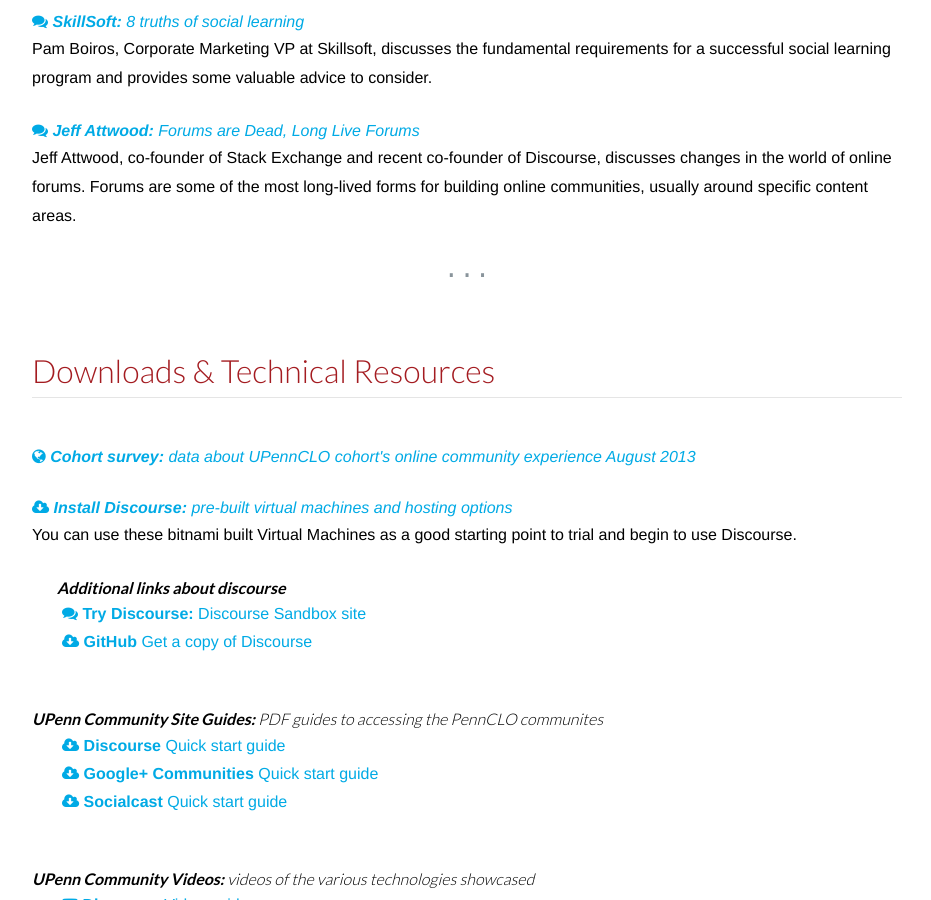
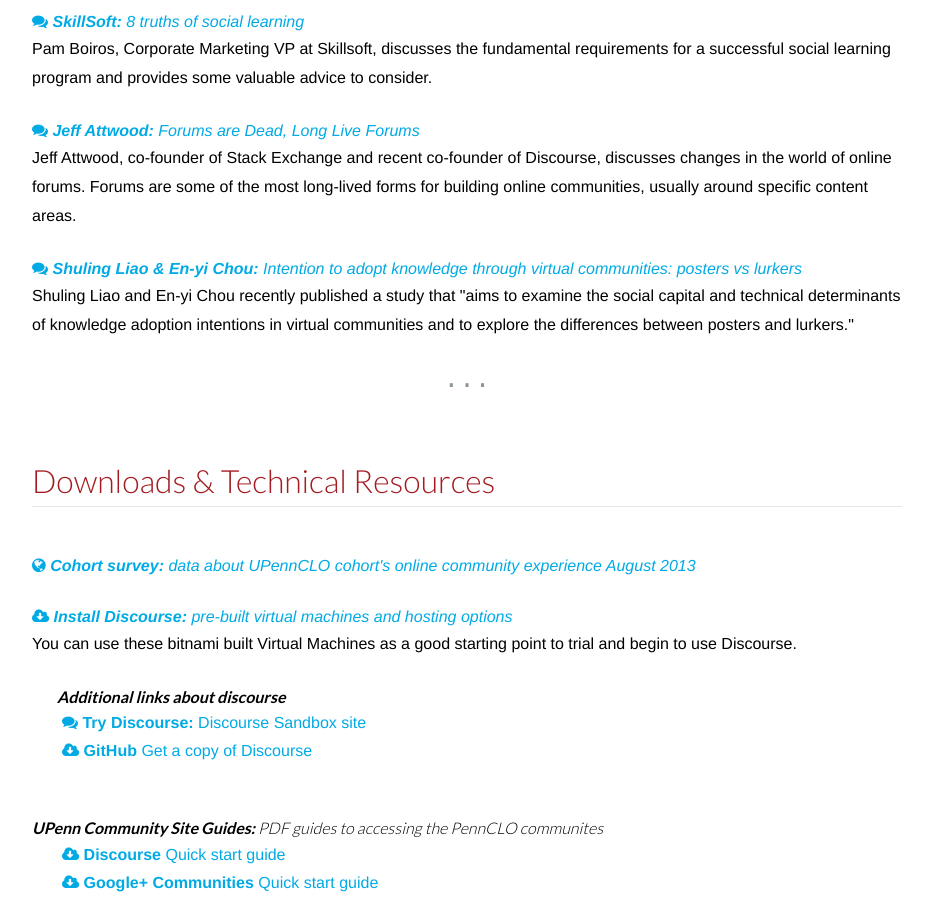
Before and after one commit to sschafft/UPenn, a Jekyll site: the page built from index.html, in a window 1280 px wide and 900 px high, scrolled down 4409 px. Shown: the whole window, without its empty margins (323-1254 px from the left). Built offline with Jekyll 4.4.1, drawn with Linux system fonts in a browser that asks for light colours; the list of posts is cut into pages by our own code; comment, search, counter and statistics services are not loaded.

Commit message:
added lurkers / posters

```diff
--- a/index.html
+++ b/index.html
@@ -116,6 +116,11 @@
 		Jeff Attwood, co-founder of Stack Exchange and recent co-founder of Discourse, discusses changes in the world of online forums. Forums are some of the most long-lived forms for building online communities, usually around specific content areas.
 		</p>
 
+		<h4> <a href="../assets/files/lurkers-posters-virtual-communities.pdf" target="_blank"><span aria-hidden="true" class="icon-comments"></span> <strong>Shuling Liao & En-yi Chou:</strong> Intention to adopt knowledge through virtual communities: posters vs lurkers</a></h4>
+		<p>
+		Shuling Liao and En-yi Chou recently published a study that "aims to examine the social capital and technical determinants of knowledge adoption intentions in virtual communities and to explore the differences between posters and lurkers."
+		</p>
+
 	</div>
 
 	<div id="downloads">
```
Also changed, not shown: 1 other file.
